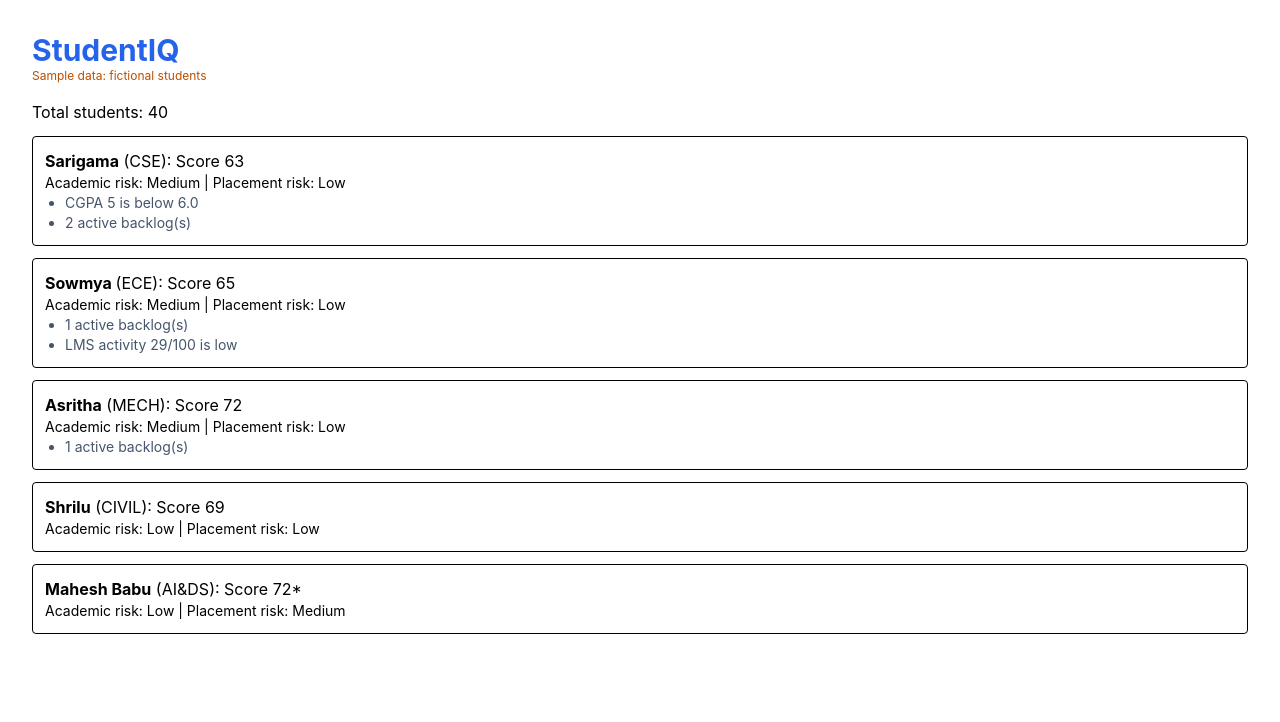
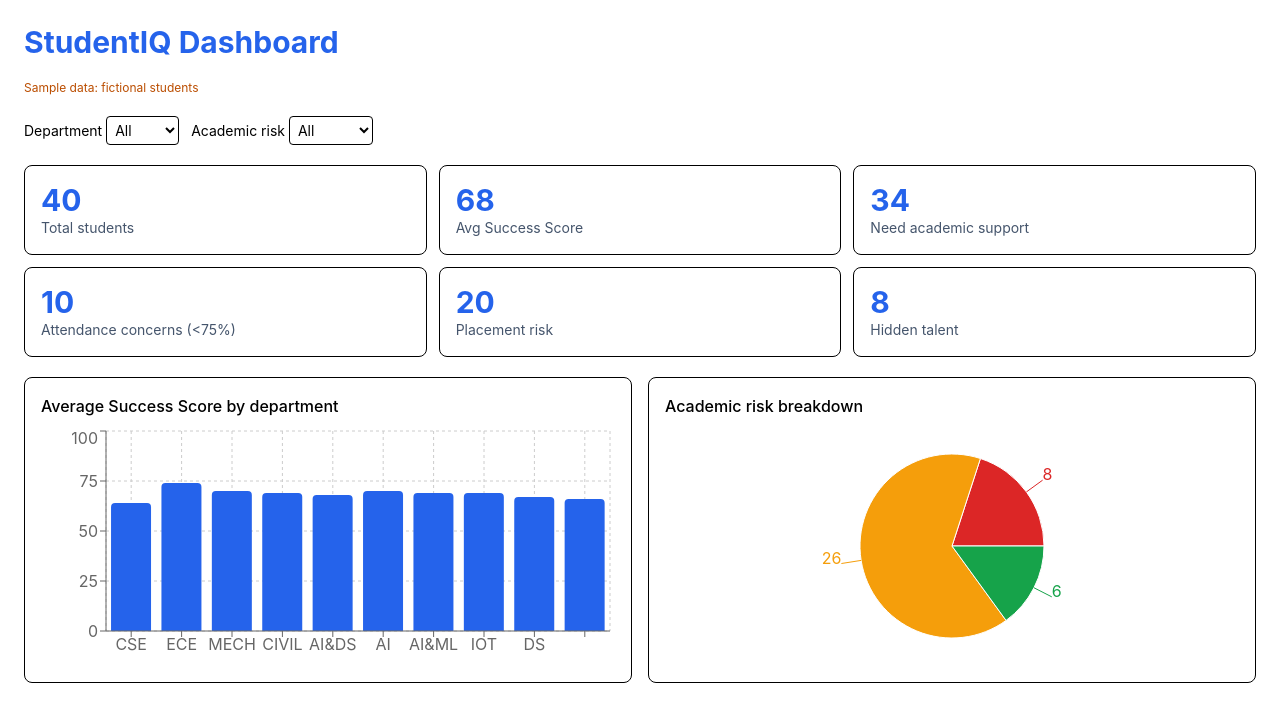
Before and after one commit to sowmya-2618/STUDENT-QQQ, a React (Vite) app: page / in a window 1280 px wide. Shown: the top 722 px of the page. Built offline with nearby package versions, Linux system fonts and the light colour scheme.

Commit message:
dashboard

```diff
--- a/src/App.tsx
+++ b/src/App.tsx
@@ -1,30 +1,5 @@
-import { students } from './data/students'
-import { successScore } from './lib/score'
-import { academicRisk, placementRisk } from './lib/risk'
+import Dashboard from './pages/Dashboard'
 
 export default function App() {
-  return (
-    <div className="p-8">
-      <h1 className="text-3xl font-bold text-electric">StudentIQ</h1>
-      <p className="mb-4 text-xs text-amber-700">Sample data: fictional students</p>
-      <p>Total students: {students.length}</p>
-      {students.slice(0, 5).map((s) => {
-        const sc = successScore({
-          academic: s.cgpa * 10, attendance: s.attendance, lms: s.lms,
-          skills: s.skills, placement: s.placement, engagement: s.engagement,
-        })
-        const ar = academicRisk(s)
-        const pr = placementRisk(s)
-        return (
-          <div key={s.id} className="mt-3 rounded border p-3">
-            <b>{s.name}</b> ({s.dept}): Score {sc.score}{sc.incomplete ? '*' : ''}
-            <p className="text-sm">Academic risk: {ar.level} | Placement risk: {pr.level}</p>
-            <ul className="list-disc pl-5 text-sm text-slate-600">
-              {ar.reasons.map((r) => <li key={r}>{r}</li>)}
-            </ul>
-          </div>
-        )
-      })}
-    </div>
-  )
+  return <Dashboard />
 }
--- a/src/data/students.ts
+++ b/src/data/students.ts
@@ -9,7 +9,7 @@ export type Student = {
 
 // SAMPLE DATA: fictional students for demo only
 const names = ['Sarigama','Sowmya ','Asritha','Shrilu','Mahesh Babu','Amrutha','Harsha Vardhan','Neelima','Pavan Kalyan','Dhoni','Triveni','Srivalli','Joshwa','Keerthi','Sai Charan','Nandu','Siva Sai Krishna','Ramesh','Munna','Anil Kumar','Swathi','Megha Sree','Jyothi','Praveen','Meghana','Charan','Sirisha','Vamsi','Tejaswi','Rohit','Surya','Arjun','Haritha','Ajay','Bindu','Varsha','Sneha','Bharath','Gayathri','Dinesh']
-const depts = ['CSE', 'ECE', 'MECH', 'CIVIL', 'AI&DS', 'AI', 'AI&ML', 'IOT', 'DS', '']
+export const depts = ['CSE', 'ECE', 'MECH', 'CIVIL', 'AI&DS', 'AI', 'AI&ML', 'IOT', 'DS', '']
 const pool: Record<string, string[]> = {
   CSE: ['React', 'Python', 'SQL'],
   ECE: ['Embedded C', 'IoT'],
--- /dev/null
+++ b/src/lib/analytics.ts
@@ -0,0 +1,14 @@
+import { students, type Student } from '../data/students'
+import { successScore } from './score'
+import { academicRisk, placementRisk } from './risk'
+
+export const components = (s: Student) => ({
+  academic: s.cgpa * 10, attendance: s.attendance, lms: s.lms,
+  skills: s.skills, placement: s.placement, engagement: s.engagement,
+})
+
+export const enrich = (s: Student) => ({
+  ...s, sc: successScore(components(s)), ar: academicRisk(s), pr: placementRisk(s),
+})
+export const rows = students.map(enrich)
+export const isHiddenTalent = (s: Student) => s.cgpa < 6.5 && (s.skills ?? 0) >= 80
--- /dev/null
+++ b/src/pages/Dashboard.tsx
@@ -0,0 +1,80 @@
+import { useMemo, useState } from 'react'
+import { Bar, BarChart, CartesianGrid, Cell, Pie, PieChart, ResponsiveContainer, Tooltip, XAxis, YAxis } from 'recharts'
+import { depts } from '../data/students'
+import { rows, isHiddenTalent } from '../lib/analytics'
+
+const colors: Record<string, string> = { High: '#dc2626', Medium: '#f59e0b', Low: '#16a34a' }
+
+export default function Dashboard() {
+  const [dept, setDept] = useState('All')
+  const [risk, setRisk] = useState('All')
+
+  const f = useMemo(
+    () => rows.filter((r) => (dept === 'All' || r.dept === dept) && (risk === 'All' || r.ar.level === risk)),
+    [dept, risk],
+  )
+  const avg = f.length ? Math.round(f.reduce((a, r) => a + r.sc.score, 0) / f.length) : 0
+  const kpis: [string, number][] = [
+    ['Total students', f.length],
+    ['Avg Success Score', avg],
+    ['Need academic support', f.filter((r) => r.ar.level !== 'Low').length],
+    ['Attendance concerns (<75%)', f.filter((r) => r.attendance < 75).length],
+    ['Placement risk', f.filter((r) => r.pr.level !== 'Low').length],
+    ['Hidden talent', f.filter(isHiddenTalent).length],
+  ]
+  const byDept = depts.map((d) => {
+    const g = f.filter((r) => r.dept === d)
+    return { dept: d, score: g.length ? Math.round(g.reduce((a, r) => a + r.sc.score, 0) / g.length) : 0 }
+  })
+  const riskData = ['High', 'Medium', 'Low'].map((l) => ({ name: l, value: f.filter((r) => r.ar.level === l).length }))
+
+  return (
+    <div className="space-y-5 p-6">
+      <h1 className="text-3xl font-bold text-electric">StudentIQ Dashboard</h1>
+      <p className="text-xs text-amber-700">Sample data: fictional students</p>
+      <div className="flex flex-wrap gap-3">
+        <label className="text-sm">Department{' '}
+          <select value={dept} onChange={(e) => setDept(e.target.value)} className="rounded border p-1">
+            {['All', ...depts].map((d) => <option key={d}>{d}</option>)}
+          </select>
+        </label>
+        <label className="text-sm">Academic risk{' '}
+          <select value={risk} onChange={(e) => setRisk(e.target.value)} className="rounded border p-1">
+            {['All', 'High', 'Medium', 'Low'].map((d) => <option key={d}>{d}</option>)}
+          </select>
+        </label>
+      </div>
+      <div className="grid grid-cols-2 gap-3 lg:grid-cols-3">
+        {kpis.map(([label, v]) => (
+          <div key={label} className="rounded-lg border bg-white p-4">
+            <p className="text-3xl font-bold text-electric">{v}</p>
+            <p className="text-sm text-slate-600">{label}</p>
+          </div>
+        ))}
+      </div>
+      <div className="grid gap-4 lg:grid-cols-2">
+        <div className="rounded-lg border bg-white p-4">
+          <p className="mb-2 font-medium">Average Success Score by department</p>
+          <ResponsiveContainer width="100%" height={240}>
+            <BarChart data={byDept}>
+              <CartesianGrid strokeDasharray="3 3" />
+              <XAxis dataKey="dept" /><YAxis domain={[0, 100]} /><Tooltip />
+              <Bar dataKey="score" fill="#2563eb" radius={[4, 4, 0, 0]} />
+            </BarChart>
+          </ResponsiveContainer>
+        </div>
+        <div className="rounded-lg border bg-white p-4">
+          <p className="mb-2 font-medium">Academic risk breakdown</p>
+          <ResponsiveContainer width="100%" height={240}>
+            <PieChart>
+              <Pie data={riskData} dataKey="value" nameKey="name" label>
+                {riskData.map((d) => <Cell key={d.name} fill={colors[d.name]} />)}
+              </Pie>
+              <Tooltip />
+            </PieChart>
+          </ResponsiveContainer>
+        </div>
+      </div>
+    </div>
+  )
+}
```
